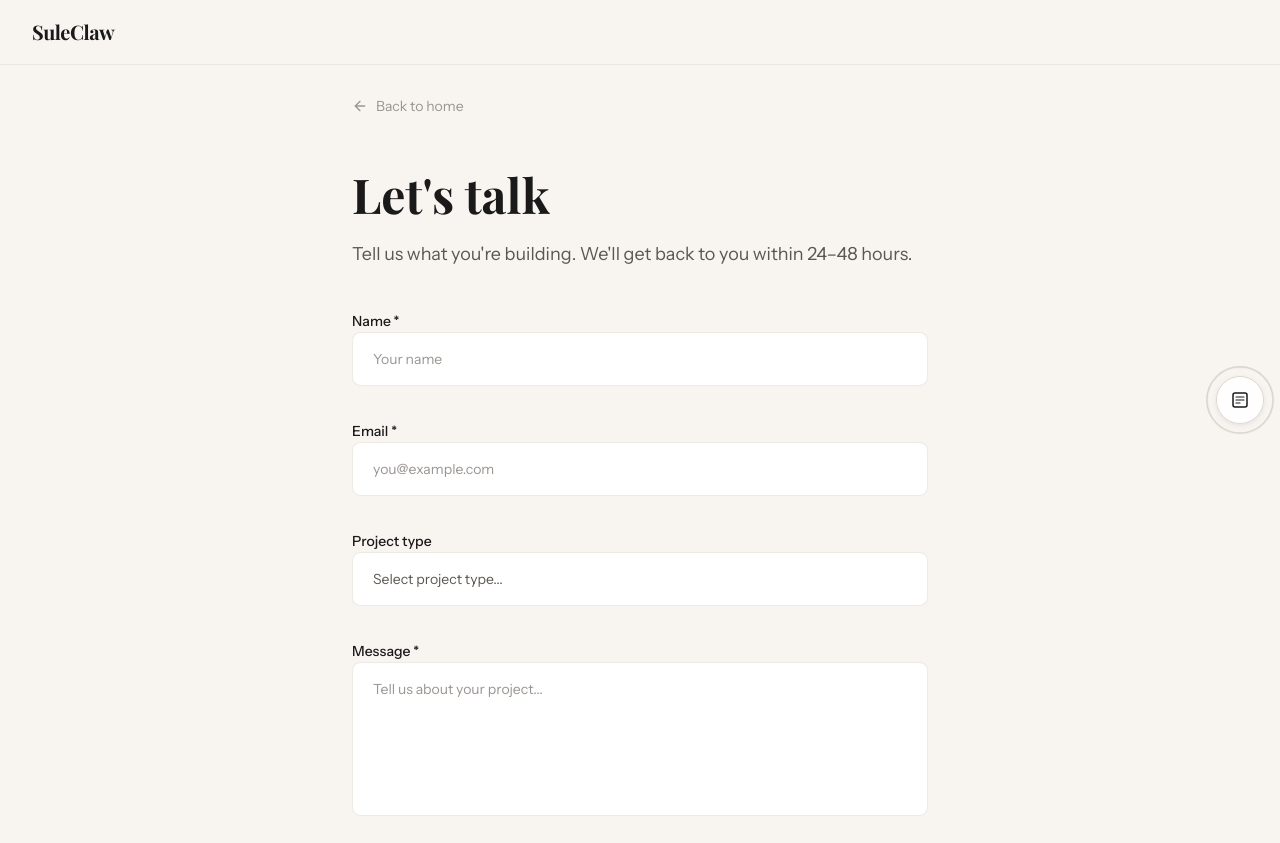
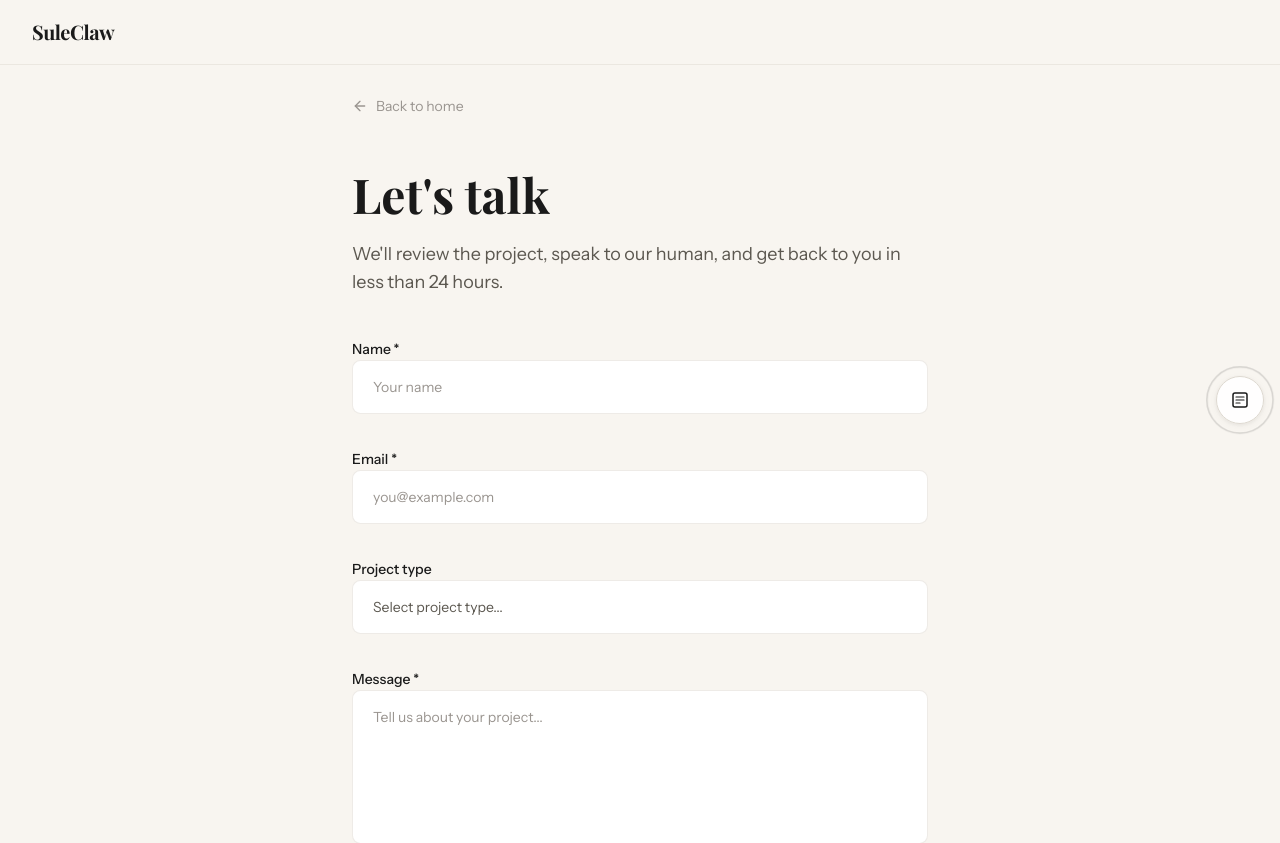
Before and after one commit to suleclaw/suleclaw-agency, a Next.js app: page /contact in a window 1280 px wide. Shown: the top 843 px of the page. Built offline with nearby package versions, Linux system fonts and the light colour scheme.

Commit message:
fix: update contact page copy to be more personal

```diff
--- a/app/contact/page.tsx
+++ b/app/contact/page.tsx
@@ -34,8 +34,7 @@ export default function ContactPage() {
               Let&apos;s talk
             </h1>
             <p className="text-text-secondary text-lg">
-              Tell us what you&apos;re building. We&apos;ll get back to you within
-              24–48 hours.
+              We&apos;ll review the project, speak to our human, and get back to you in less than 24 hours.
             </p>
           </div>
 
```
